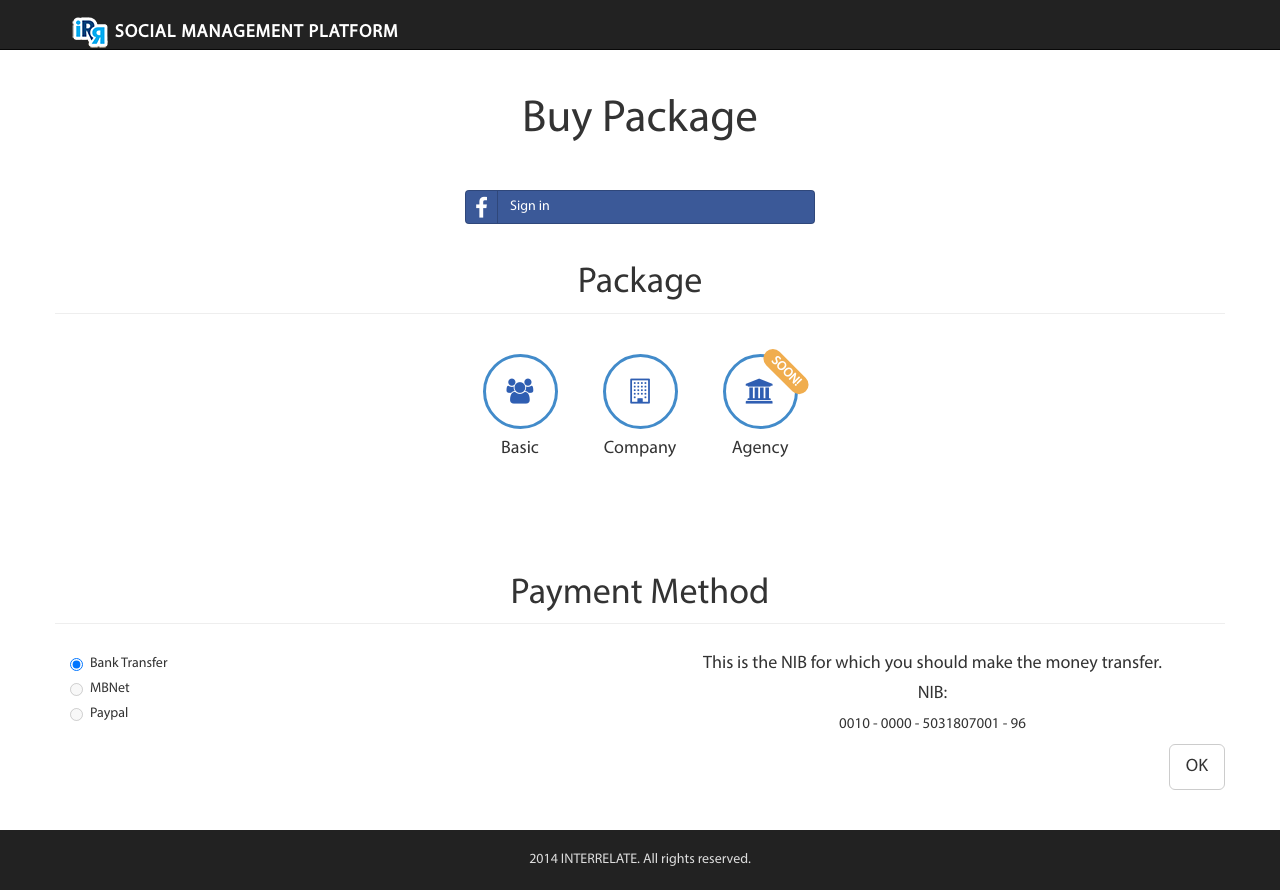
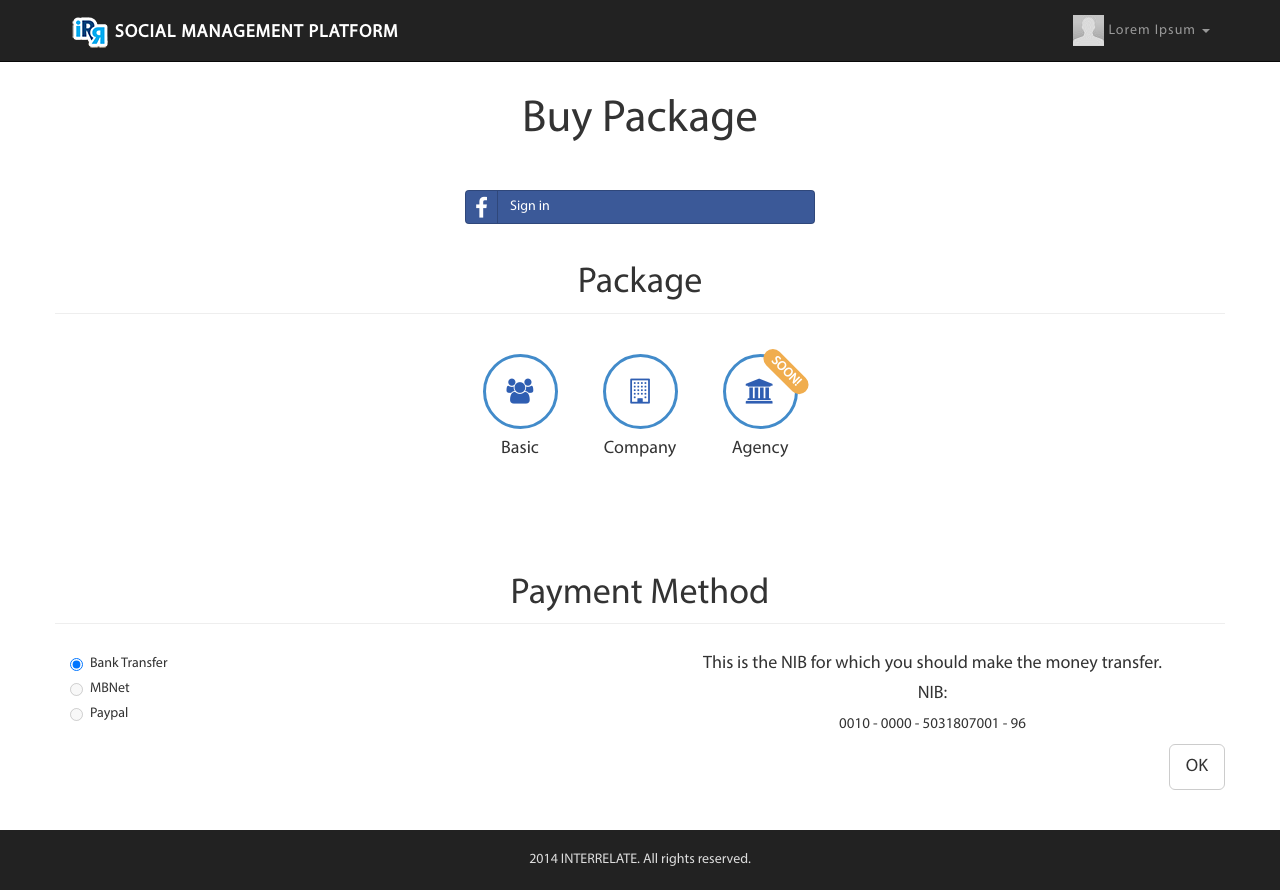
Before and after one commit to rpereira/Interrelate-GUI, a plain HTML site: page buy.html in a window 1280 px wide. Drawn offline with Linux system fonts and the light colour scheme.

Commit message:
navbar user

```diff
--- a/buy.html
+++ b/buy.html
@@ -38,6 +38,16 @@
                 </button>-->
                 <a class="navbar-brand" href="social.html"><img src="img/interrelate_logo_header.png"/>  Social Management Platform</a>
             </div>
+
+            <ul class="nav navbar-nav navbar-right user-nav">
+                <li class="dropdown profile_menu">
+                    <a href="#" class="dropdown-toggle" data-toggle="dropdown">
+                        <img alt="Avatar" src="img/profile-img.jpg"> <span>Lorem Ipsum</span> <b class="caret"></b></a>
+                        <ul class="dropdown-menu">
+                        <li><a href="#">Sign Out</a></li>
+                    </ul>
+                </li>
+            </ul>
         </div>
     </nav>
     <!-- /.nav bar -->
```
Also changed, not shown: img/profile-img.jpg (added).
